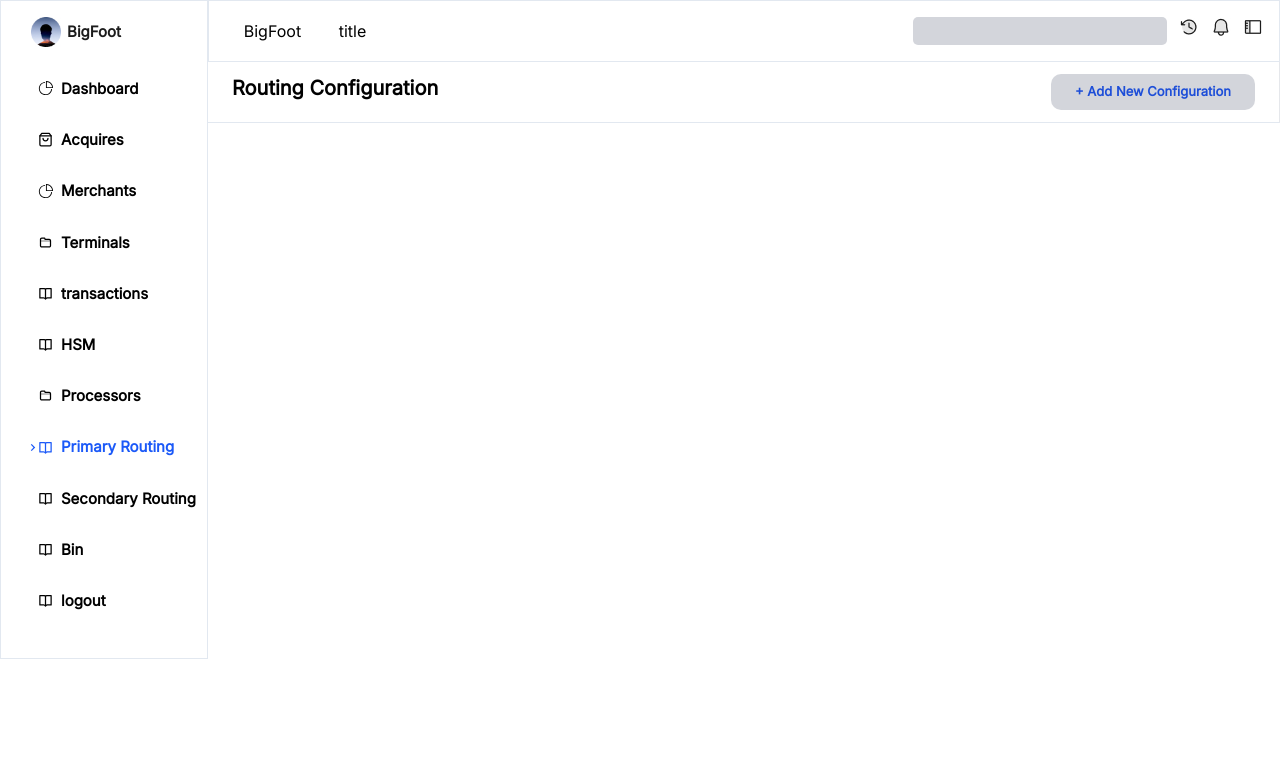
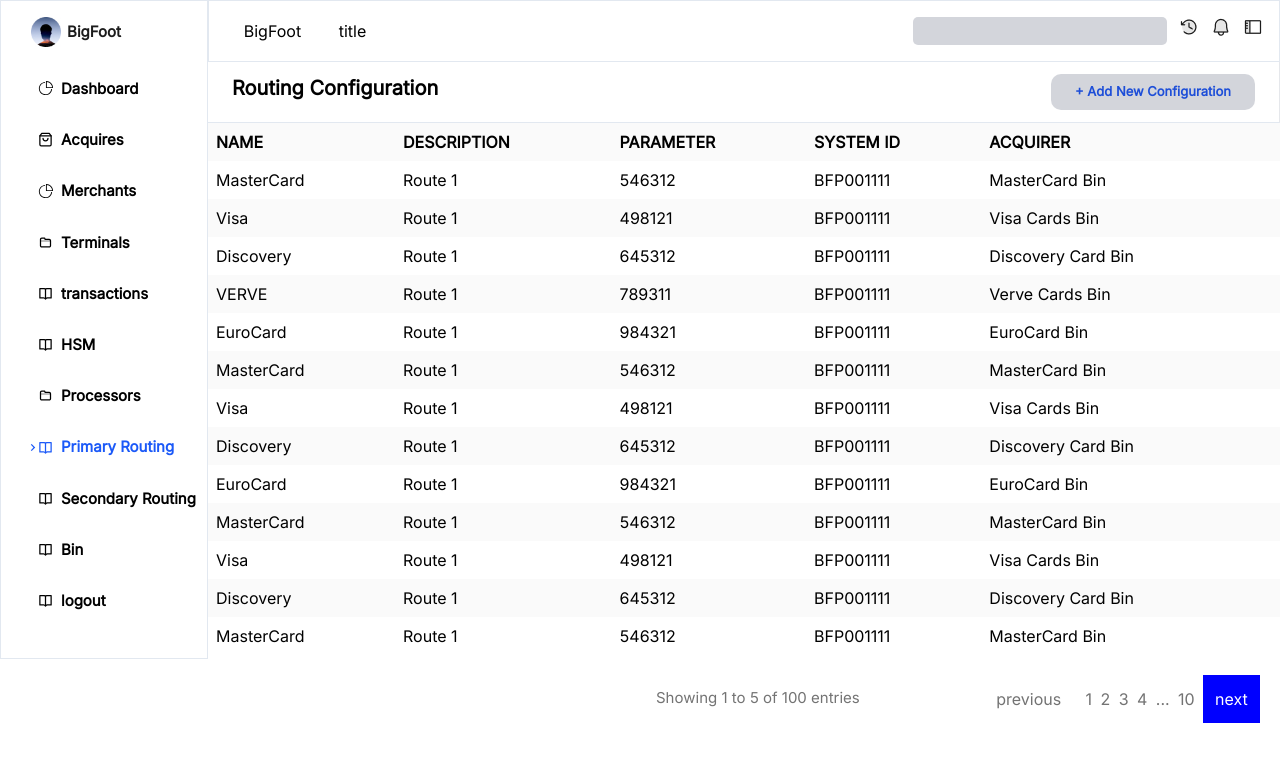
Before and after one commit to brunolotab/Tms30project, a React (Vite) app in the folder Tm30project/: page /PriRouting in a window 1280 px wide. Shown: the top 762 px of the page. Built offline with nearby package versions, Linux system fonts and the light colour scheme.

Commit message:
primary and secondary data added

```diff
--- a/Tm30project/src/Pages/Prirouting/PriRouting.jsx
+++ b/Tm30project/src/Pages/Prirouting/PriRouting.jsx
@@ -1,16 +1,52 @@
 import React from 'react'
 import Navbar from '../../Components/Navbar'
+import { PrimaryData } from './PrimaryData/PrimaryData'
+import ShowPages from '../../Components/ShowPages/ShowPages'
+import styled from 'styled-components'
 
 function PriRouting() {
   return (
-    <div>
+    <Div>
       <Navbar/>
       <div className='flex justify-between align-middle bg-white p-3 border border-l-0 border-b-slate-200 border-t-0 px-6'  >
         <div className='font-bold text-xl'>Routing Configuration</div>
         <div><button className='bg-color1 p-6 py-2 rounded-[10px] text-blue-700 font-bold text-[13px] '> + Add New Configuration</button></div>
       </div>
-    </div>
+      <div className='text-14 font-regular w-[100%] leading-5'>
+        <table className=' w-[100%] leading-9'>
+          <tr className='font-semiBoldFont text-left pl-4'>
+            <th className='pl-2'>NAME</th>
+            <th>DESCRIPTION</th>
+            <th>PARAMETER</th>
+            <th>SYSTEM ID</th>
+            <th>ACQUIRER</th>
+          </tr>
+          {
+            PrimaryData?.map((item) => {
+              return (
+                <tr key={item.id} >
+                  <td className='pl-2'>{item.Name}</td>
+                  <td>{item.Desc}</td>
+                  <td>{item.Parameter}</td>
+                  <td>{item.SID}</td>
+                  <td>{item.Acquirer}</td>
+                </tr>
+              )
+            })
+          }
+        </table>
+      </div>
+      <ShowPages/>
+    </Div>
   )
 }
 
 export default PriRouting
+
+const Div = styled.div`
+  tr:nth-child(odd) {
+    background-color: #fafafa;
+    /* width: 7rem; */
+  }
+
+  `
--- /dev/null
+++ b/Tm30project/src/Pages/Prirouting/PrimaryData/PrimaryData.jsx
@@ -0,0 +1,16 @@
+
+export const PrimaryData = [
+    {Name:' MasterCard', Desc:' Route 1', Parameter:' 546312', SID:'BFP001111', Acquirer:'MasterCard Bin'},
+    {Name:' Visa', Desc:' Route 1', Parameter:' 498121', SID:'BFP001111', Acquirer:'Visa Cards Bin'},
+    {Name:' Discovery', Desc:' Route 1', Parameter:' 645312', SID:'BFP001111', Acquirer:'Discovery Card Bin'},
+    {Name:' VERVE', Desc:' Route 1', Parameter:' 789311', SID:'BFP001111', Acquirer:'Verve Cards Bin'},
+    {Name:' EuroCard', Desc:' Route 1', Parameter:' 984321', SID:'BFP001111', Acquirer:'EuroCard Bin'},
+    {Name:' MasterCard', Desc:' Route 1', Parameter:' 546312', SID:'BFP001111', Acquirer:'MasterCard Bin'},
+    {Name:' Visa', Desc:' Route 1', Parameter:' 498121', SID:'BFP001111', Acquirer:'Visa Cards Bin'},
+    {Name:' Discovery', Desc:' Route 1', Parameter:' 645312', SID:'BFP001111', Acquirer:'Discovery Card Bin'},
+    {Name:' EuroCard', Desc:' Route 1', Parameter:' 984321', SID:'BFP001111', Acquirer:'EuroCard Bin'},
+    {Name:' MasterCard', Desc:' Route 1', Parameter:' 546312', SID:'BFP001111', Acquirer:'MasterCard Bin'},
+    {Name:' Visa', Desc:' Route 1', Parameter:' 498121', SID:'BFP001111', Acquirer:'Visa Cards Bin'},
+    {Name:' Discovery', Desc:' Route 1', Parameter:' 645312', SID:'BFP001111', Acquirer:'Discovery Card Bin'},
+    {Name:' MasterCard', Desc:' Route 1', Parameter:' 546312', SID:'BFP001111', Acquirer:'MasterCard Bin'},
+]
--- a/Tm30project/src/Pages/Secrouting/SecRouting.jsx
+++ b/Tm30project/src/Pages/Secrouting/SecRouting.jsx
@@ -1,13 +1,50 @@
 import React from 'react'
 import Navbar from '../../Components/Navbar'
+import { SecondaryData } from './SecordaryData/SecondaryData'
+import styled from 'styled-components'
 
 function SecRouting() {
   return (
-    <div>
+    <Div>
       <Navbar/>
-
-    </div>
+      <div className='flex justify-between align-middle bg-white p-3 border border-l-0 border-b-slate-200 border-t-0 px-6'  >
+        <div className='font-bold text-xl'>Secondary Routing Configuration</div>
+        <div><button className='bg-color1 p-6 py-2 rounded-[10px] text-blue-700 font-bold text-[13px] '> + Add New Configuration</button></div>
+      </div>
+      <div className='text-14  w-[100%] leading-8'>
+        <table>
+          <tr className=' w-[100%] border '>
+            <th className='w-[20%] pr-5'>SYSTEM ID</th>
+            <th className='w-[20%]'>NAME OF SCHEME</th>
+            <th className='w-[20%]'>DESCRIPTION</th>
+            <th className='w-[20%] pl-2'>BIN CONFIGURATION</th>
+            <th className='w-[20%] pr-20'>ACTION</th>
+          </tr>
+          {
+            SecondaryData?.map((item,id) => {
+              return (
+                <tr className='w-[100%]'>
+                  <td className='w-[20%] pl-14'>{item.SID}</td>
+                  <td className='w-[20%] pl-9'>{item.Name}</td>
+                  <td className='w-[20%] pl-14'>{item.Desc}</td>
+                  <td className='w-[20%] pl-11'>{item.Bin}</td>
+                  <td className='w-[20%] pl-65'>{item.Action}</td>
+                </tr>
+              )
+            })
+          }
+        </table>
+        </div>
+    </Div>
   )
 }
 
 export default SecRouting
+
+const Div = styled.div`
+  tr:nth-child(odd) {
+    background-color: #fafafa;
+    /* width: 7rem; */
+  }
+
+  `
--- /dev/null
+++ b/Tm30project/src/Pages/Secrouting/SecordaryData/SecondaryData.jsx
@@ -0,0 +1,17 @@
+
+
+export const SecondaryData = [
+    {SID:'BFP 001111', Name:'Master Card', Desc:' A description goes here', Bin:'10', Action:' View details'},
+    {SID:'BFP 001111', Name:'Visa', Desc:' A description goes here', Bin:'5', Action:' View details'},
+    {SID:'BFP 001111', Name:'Discovery', Desc:' A description goes here', Bin:'8', Action:' View details'},
+    {SID:'BFP 001111', Name:'VERVE', Desc:' A description goes here', Bin:'9', Action:' View details'},
+    {SID:'BFP 001111', Name:'EuroCard', Desc:' A description goes here', Bin:'12', Action:' View details'},
+    {SID:'BFP 001111', Name:'Master Card', Desc:' A description goes here', Bin:'10', Action:' View details'},
+    {SID:'BFP 001111', Name:'Visa', Desc:' A description goes here', Bin:'5', Action:' View details'},
+    {SID:'BFP 001111', Name:'Discovery', Desc:' A description goes here', Bin:'2', Action:' View details'},
+    {SID:'BFP 001111', Name:'VERVE', Desc:' A description goes here', Bin:'9', Action:' View details'},
+    {SID:'BFP 001111', Name:'EuroCard', Desc:' A description goes here', Bin:'34', Action:' View details'},
+    {SID:'BFP 001111', Name:'Master Card', Desc:' A description goes here', Bin:'23', Action:' View details'},
+    {SID:'BFP 001111', Name:'Visa', Desc:' A description goes here', Bin:'15', Action:' View details'},
+    {SID:'BFP 001111', Name:'Discovery', Desc:' A description goes here', Bin:'50', Action:' View details'},
+]
```
